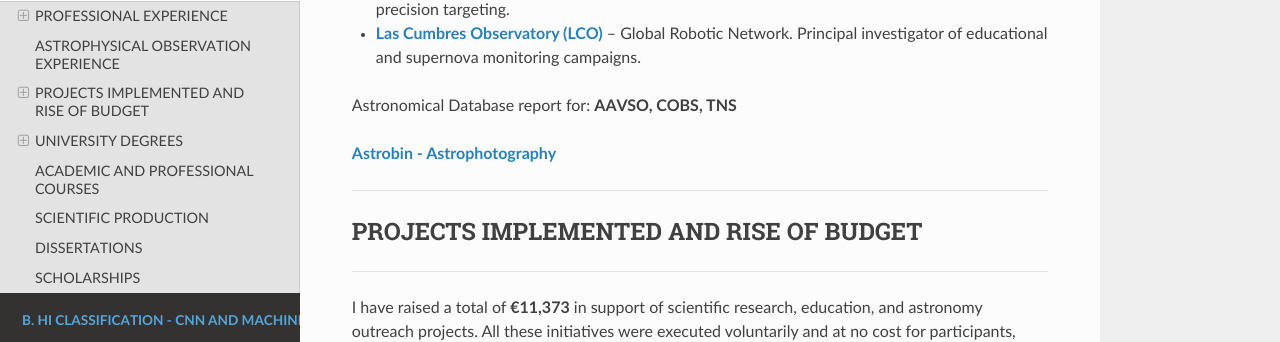
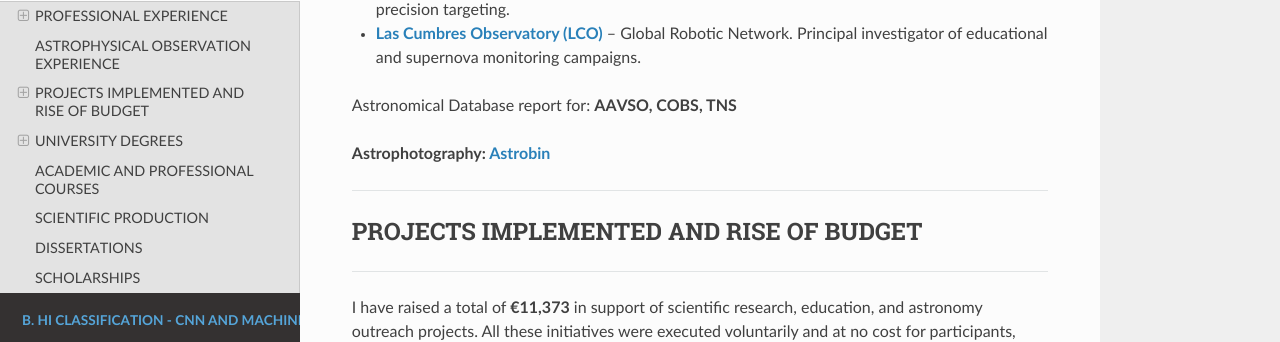
Before and after one commit to gabojaimesillanes/g.jaimes.illanes, an MkDocs documentation site: the page built from docs/portfolio.md, in a window 1280 px wide and 900 px high, scrolled down 2880 px. Shown: the part 114-456 px from the top of the window. Built offline with MkDocs 1.6.1, drawn with Linux system fonts in a browser that asks for light colours; nearby versions of some CDN libraries.

```diff
--- a/docs/portfolio.md
+++ b/docs/portfolio.md
@@ -94,7 +94,7 @@ Hands-on observational training and research experience using professional-grade
 
 Astronomical Database report for: **AAVSO, COBS, TNS**
 
-**[Astrobin - Astrophotography](https://app.astrobin.com/u/gjaimes#gallery)**
+**Astrophotography: [Astrobin ](https://app.astrobin.com/u/gjaimes#gallery)**
 
 ---
 
```
